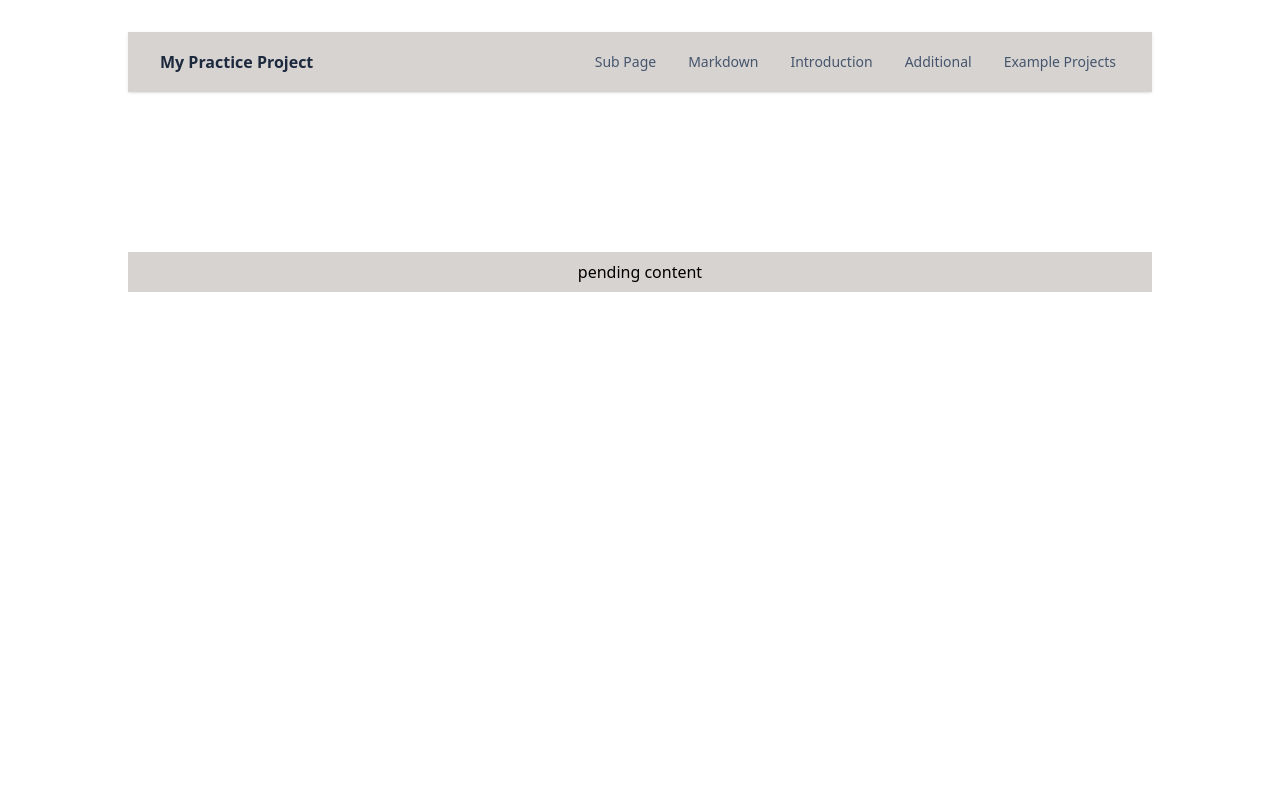
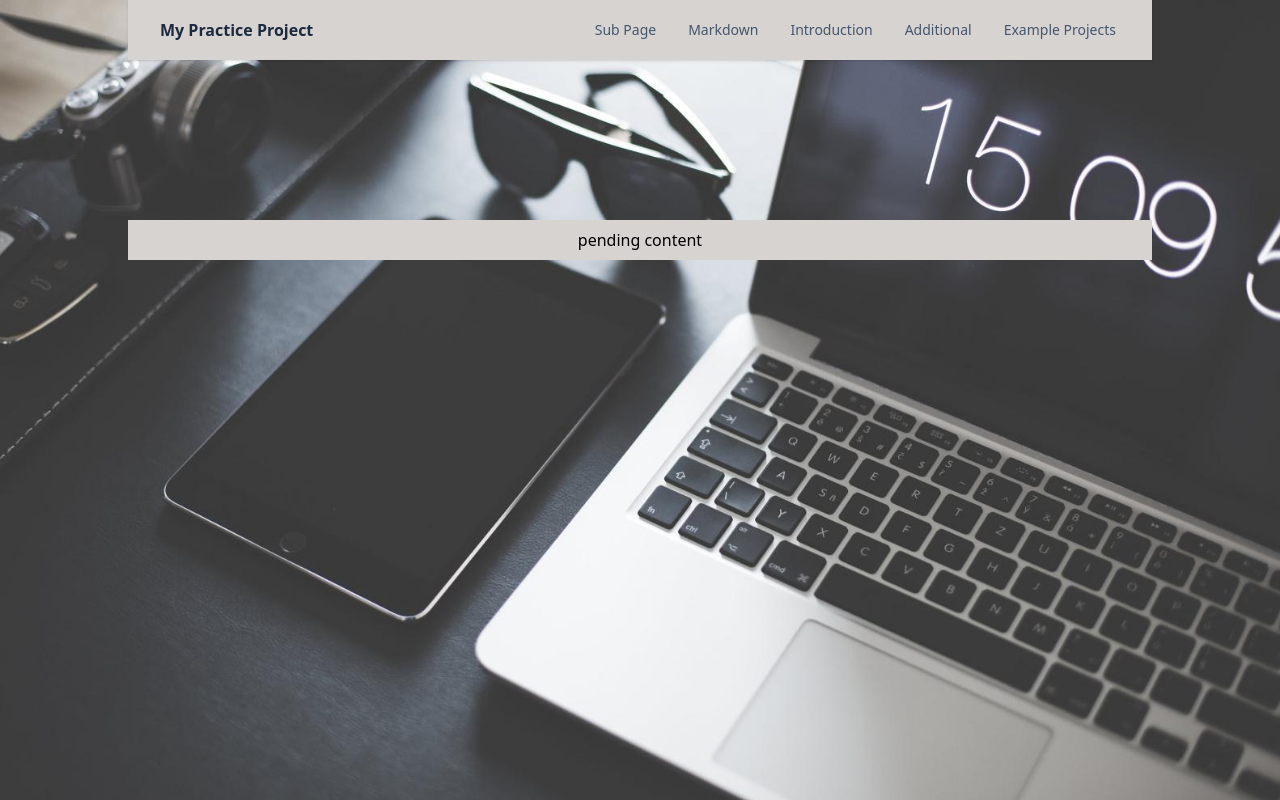
Before and after one commit to adam780930/react-practice, a React (Vite) app: page / in a window 1280 px wide. Built offline with nearby package versions, Linux system fonts and the light colour scheme.

Commit message:
added website background image

```diff
--- a/src/App.jsx
+++ b/src/App.jsx
@@ -7,9 +7,11 @@ import Examplepage from "./pages/Examplepage.jsx";
 import Additionalpage from "./pages/Additionalpage.jsx";
 import Markdownpage from "./pages/Markdownpage.jsx";
 import Introduction from "./pages/Introduction.jsx";
+import background from "./assets/background.jpeg";
 
 function App() {
   return (
+    <div className="bg-[url('./assets/background.jpeg')] absolute inset-0 bg-no-repeat bg-cover bg-center z-0">
       <div>
         <Navigation />
         <div className="py-10 my-10"></div>
@@ -22,6 +24,7 @@ function App() {
           <Route path="/introduction" element={<Introduction />} />
         </Routes>
       </div>
+    </div>
   );
 }
 
```
Also changed, not shown: src/assets/background.jpeg (added). Lines whose indentation alone changed are shown as unchanged.
